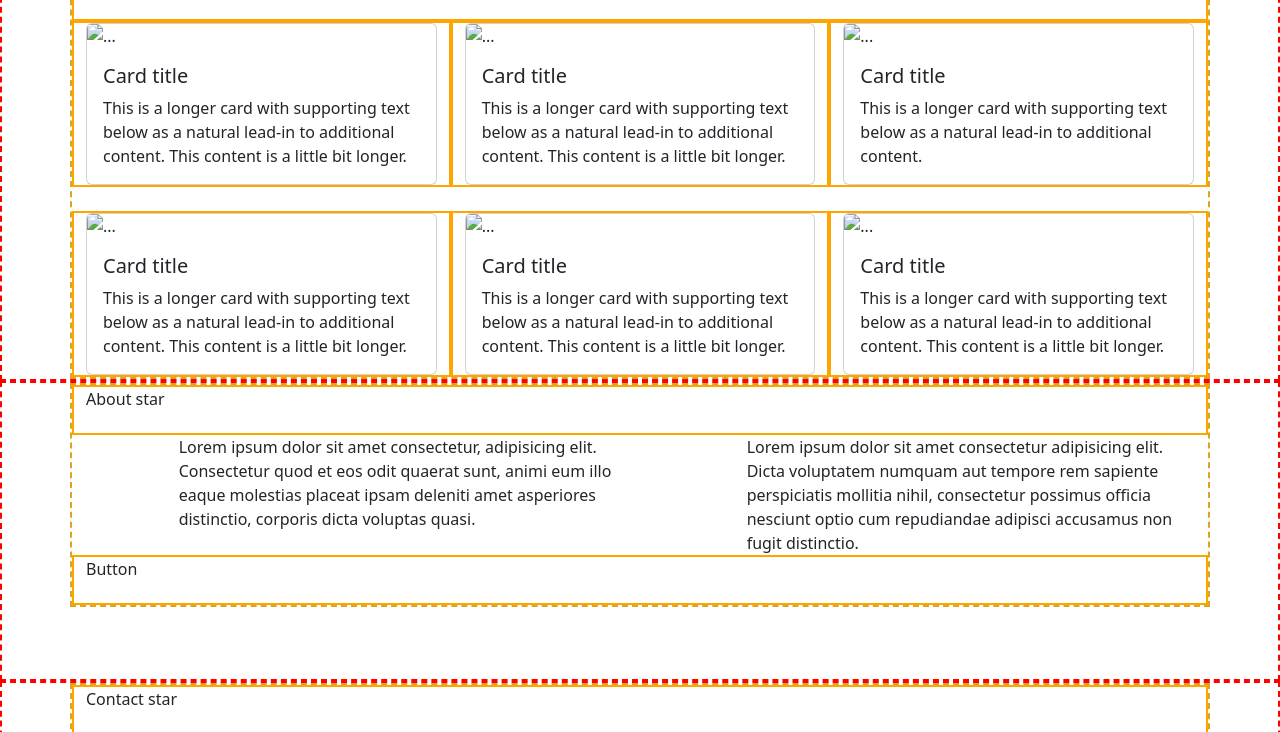
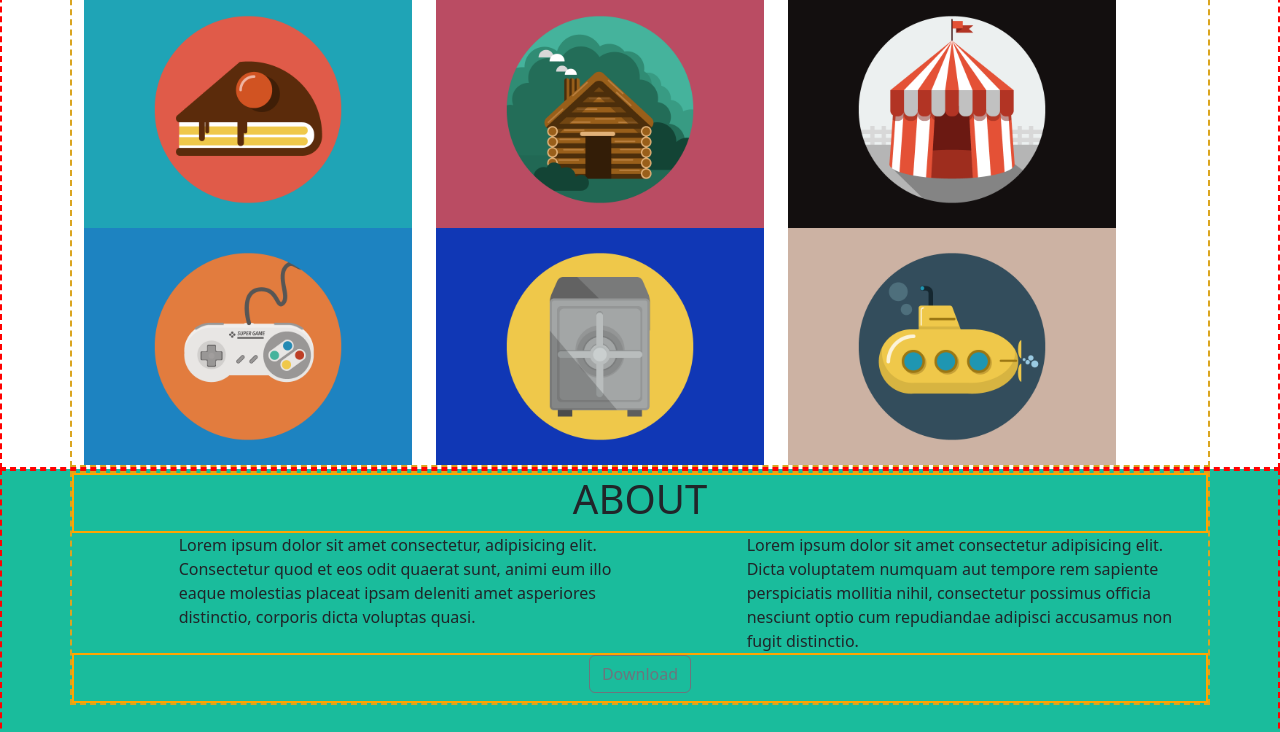
Before and after one commit to Alberto-Bruno/html-css-bootstrap-freelancer, a plain HTML site: page index.html in a window 1280 px wide. Shown: the part 593-1325 px from the top of the page. Drawn offline with nearby package versions, Linux system fonts and the light colour scheme.

Commit message:
Portfolio, About

```diff
--- a/index.html
+++ b/index.html
@@ -19,8 +19,8 @@
         <link rel="stylesheet" href="css/style.css">
     </head>
     <body>
-        <header>
-            <nav class="navbar navbar-expand-lg" style="background-color: #2c3e50;">
+        <header class="container-fluid">
+            <nav class="navbar navbar-expand" style="background-color: #2c3e50;">
                 <div class="container-fluid">
                     <a class="navbar-brand" href="#">Start Bootstrap</a>
                     <button class="navbar-toggler" type="button" data-bs-toggle="collapse" data-bs-target="#navbarNav"
@@ -30,16 +30,13 @@
                     <div class="collapse navbar-collapse flex-grow-0" id="navbarNav">
                         <ul class="navbar-nav text-uppercase">
                             <li class="nav-item">
-                                <a class="nav-link active" aria-current="page" href="#">Home</a>
+                                <a class="nav-link active" aria-current="page" href="#">Portfolio</a>
                             </li>
                             <li class="nav-item">
-                                <a class="nav-link" href="#">Features</a>
+                                <a class="nav-link" href="#">About</a>
                             </li>
                             <li class="nav-item">
-                                <a class="nav-link" href="#">Pricing</a>
-                            </li>
-                            <li class="nav-item">
-                                <a class="nav-link disabled">Disabled</a>
+                                <a class="nav-link" href="#">Contact</a>
                             </li>
                         </ul>
                     </div>
@@ -58,7 +55,6 @@
                             <div class="card-body text-center">
                                 <h1 class="card-title">START BOOTSTRAP</h1>
                                 <p class="card-text">GRAPHIC ARTIST - WEB DESIGNER - ILLUSTRATOR</p>
-                                <p class="card-text"><small class="text-muted">Last updated 3 mins ago</small></p>
                             </div>
                         </div>
                     </div>
@@ -69,69 +65,29 @@
        <!--Portfolio-->
         <section id="portfolio">
             <div class="container">
-                <div class="row">
-                    <div class="col-12">Portfolio star</div>
+                <div class="row text-center">
+                    <div class="col-12">
+                        <h1>PORTFOLIO</h1>
+                    </div>
                 </div>
-                <div class="row row-cols-1 row-cols-md-3 g-4">
-                    <div class="col">
-                        <div class="card">
-                            <img src="..." class="card-img-top" alt="...">
-                            <div class="card-body">
-                                <h5 class="card-title">Card title</h5>
-                                <p class="card-text">This is a longer card with supporting text below as a natural lead-in to additional
-                                    content. This content is a little bit longer.</p>
-                            </div>
-                        </div>
+                <div class="row text-center">
+                    <div class="card-img" style="width: 22rem;">
+                        <img src="img/cake.png" class="card-img-top" alt="...">
                     </div>
-                    <div class="col">
-                        <div class="card">
-                            <img src="..." class="card-img-top" alt="...">
-                            <div class="card-body">
-                                <h5 class="card-title">Card title</h5>
-                                <p class="card-text">This is a longer card with supporting text below as a natural lead-in to additional
-                                    content. This content is a little bit longer.</p>
-                            </div>
-                        </div>
+                    <div class="card-img" style="width: 22rem;">
+                        <img src="img/cabin.png" class="card-img-top" alt="...">
                     </div>
-                    <div class="col">
-                        <div class="card">
-                            <img src="..." class="card-img-top" alt="...">
-                            <div class="card-body">
-                                <h5 class="card-title">Card title</h5>
-                                <p class="card-text">This is a longer card with supporting text below as a natural lead-in to additional
-                                    content.</p>
-                            </div>
-                        </div>
+                    <div class="card-img" style="width: 22rem;">
+                        <img src="img/circus.png" class="card-img-top" alt="...">
                     </div>
-                    <div class="col">
-                        <div class="card">
-                            <img src="..." class="card-img-top" alt="...">
-                            <div class="card-body">
-                                <h5 class="card-title">Card title</h5>
-                                <p class="card-text">This is a longer card with supporting text below as a natural lead-in to additional
-                                    content. This content is a little bit longer.</p>
-                            </div>
-                        </div>
+                    <div class="card-img" style="width: 22rem;">
+                        <img src="img/game.png" class="card-img-top" alt="...">
                     </div>
-                    <div class="col">
-                        <div class="card">
-                            <img src="..." class="card-img-top" alt="...">
-                            <div class="card-body">
-                                <h5 class="card-title">Card title</h5>
-                                <p class="card-text">This is a longer card with supporting text below as a natural lead-in to additional
-                                    content. This content is a little bit longer.</p>
-                            </div>
-                        </div>
+                    <div class="card-img" style="width: 22rem;">
+                        <img src="img/safe.png" class="card-img-top" alt="...">
                     </div>
-                    <div class="col">
-                        <div class="card">
-                            <img src="..." class="card-img-top" alt="...">
-                            <div class="card-body">
-                                <h5 class="card-title">Card title</h5>
-                                <p class="card-text">This is a longer card with supporting text below as a natural lead-in to additional
-                                    content. This content is a little bit longer.</p>
-                            </div>
-                        </div>
+                    <div class="card-img" style="width: 22rem;">
+                        <img src="img/submarine.png" class="card-img-top" alt="...">
                     </div>
                 </div>
             </div>
@@ -139,10 +95,10 @@
 
 
         <!--About-->
-        <section id="about">
+        <section id="about" style="background-color: #1abc9c;">
             <div class="container">
-                <div class="row">
-                    <div class="col">About star</div>
+                <div class="row text-center">
+                    <div class="col"><h1>ABOUT</h1></div>
                 </div>
                 <div class="row">
                     <div class="offset-1 col-10 col-md-5">
@@ -152,8 +108,8 @@
                         Lorem ipsum dolor sit amet consectetur adipisicing elit. Dicta voluptatem numquam aut tempore rem sapiente perspiciatis mollitia nihil, consectetur possimus officia nesciunt optio cum repudiandae adipisci accusamus non fugit distinctio.
                     </div>
                 </div>
-                <div class="row">
-                    <div class="col">Button</div>
+                <div class="row text-center">
+                    <div class="col"><button type="button" class="btn btn-outline-secondary">Download</button></div>
                 </div>
             </div>
         </section>
```
